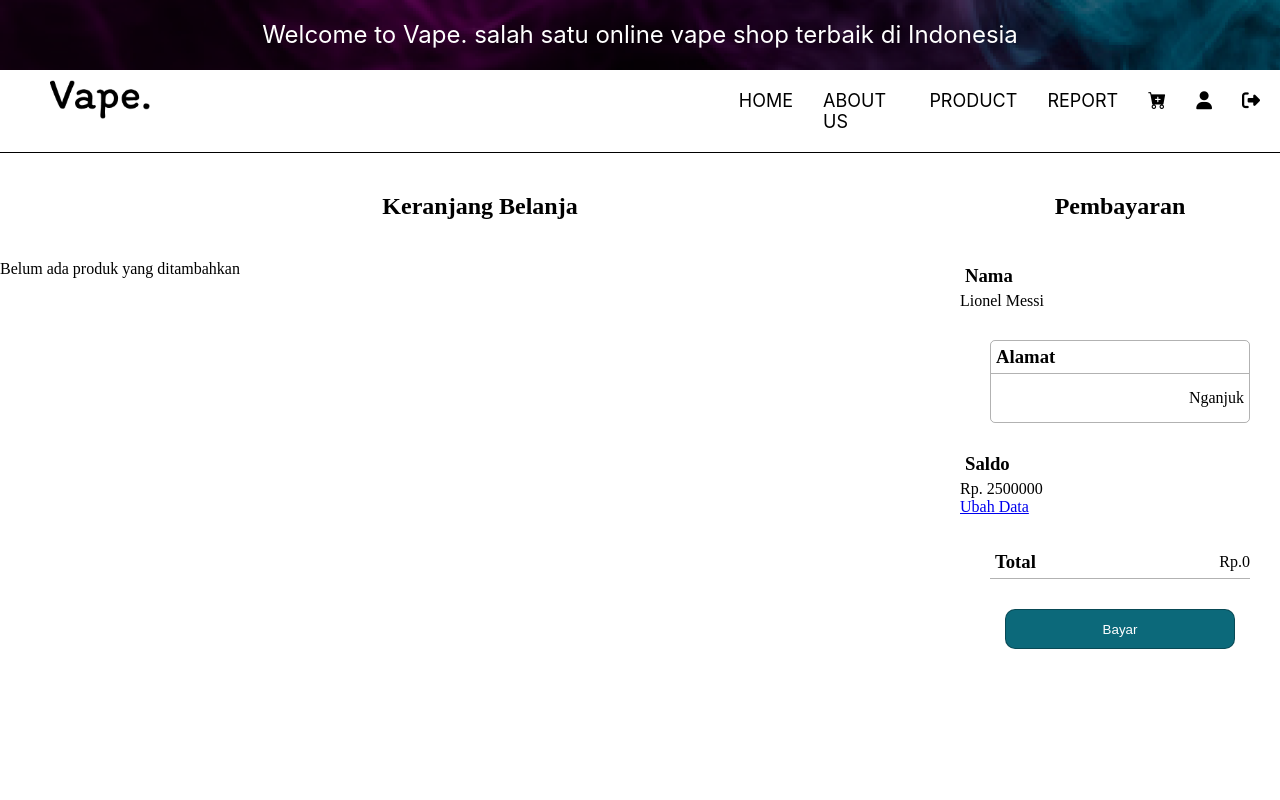
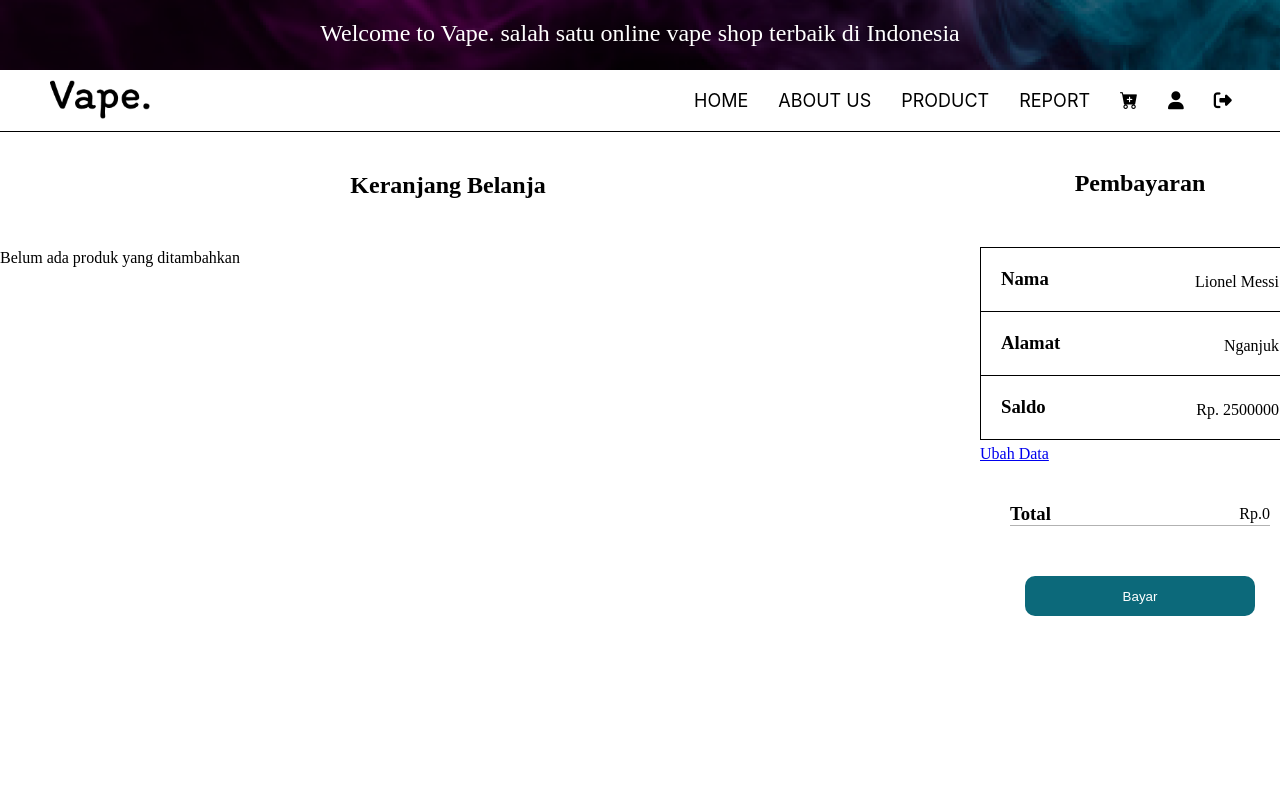
Before and after one commit to Albertna16/Final-Project-Pemweb, a PHP site: page /transaksi/keranjang.php in a window 1280 px wide. Run offline with PHP 8.4, Linux system fonts and the light colour scheme; a user stored in the database is signed in; data comes from the database, SQL or seed files in the repository; some libraries are stand-ins or nearby versions.

Commit message:
Update keranjang.css

```diff
--- a/Final Project/transaksi/keranjang.css
+++ b/Final Project/transaksi/keranjang.css
@@ -10,7 +10,6 @@
 header{
     background-image: url('image/header.png');
     height: 70px;
-    font-family: 'Inter', sans-serif;
     color: white;
     text-align: center;
 }
@@ -24,6 +23,7 @@ header p{
     display: flex;
     flex-direction: row;
     position: sticky;
+    width: 100%;
     top: 0;
     background-color: white;
     border-bottom: 1px solid black;
@@ -42,6 +42,7 @@ header p{
     margin-left: 50px;
 }
 
+
 .bar .tombol{
     display: flex;
     float: right;
@@ -49,13 +50,14 @@ header p{
     gap: 30px;
     font-size: 18px;
     margin: 20px;
-    margin-left: 17%;
+    margin-left: 10%;
     font-family: 'Inter', sans-serif;
 }
 
 .bar .tombol a{
     text-decoration: none;
     color: black;
+    transition: 0.3s;
 }
 
 .bar .tombol a:hover{
@@ -67,8 +69,10 @@ header p{
 .container {
     display: flex;
 }
+
 .container .keranjang {
-    width: 75%;
+    width: 70%;
+    height: 100%;
     display: flex;
     flex-direction: column;
 
@@ -125,6 +129,7 @@ header p{
     align-items: center;
     justify-content: center;
     background-color: #ffffff;
+    transition: 0.3s
 }
 .container .keranjang .item .jumlahItem a:hover{
     background-color: #6aa1ff;
@@ -147,37 +152,77 @@ header p{
 
 h2{
     text-align: center;
-    padding: 30px;
-    margin: 10px;
+    padding: 40px 30px 50px 30px;
 }
-h3{
-    text-align: left;
-    margin: 5px;
-}
+
 .container .pembayaran{
     display: flex;
+    margin-left: 960px;
     flex-direction: column;
     width: 25%;
+    position: fixed;
+    top: 130px;
+    padding: 0 20px 0 20px;
+    height: 100%;
 }
 
 
-.container .pembayaran .alamat{
+.container .pembayaran .data{
     display: flex;
     flex-direction: column;
-    margin: 30px ;
-    border: 1px solid rgba(0, 0, 0, 0.3);
-    border-radius: 5px;
+    border: 1px solid black;
 }
-.container .pembayaran .alamat p{
+
+.container .pembayaran .data .nama{
+    border-bottom: 1px solid black;
+}
+
+.container .pembayaran .data .nama h3{
+    padding: 20px 0 0 20px;
+    height: 40px;
+}
+
+.container .pembayaran .data .nama p{
     text-align: right;
-    padding: 15px 5px;
-    border-top: 1px solid rgba(0, 0, 0, 0.3);
+    margin-top: -35px;
+    padding: 0 20px 20px 0;
+
+}
+
+.container .pembayaran .data .alamat{
+    border-bottom: 1px solid black;
+}
+
+.container .pembayaran .data .alamat h3{
+    padding: 20px 0 0 20px;
+    height: 40px;
+}
+
+.container .pembayaran .data .alamat p{
+    text-align: right;
+    margin-top: -35px;
+    padding: 0 20px 20px 0;
+}
+
+.container .pembayaran .data .saldo h3{
+    padding: 20px 0 0 20px;
+    height: 40px;
+}
+
+.container .pembayaran .data .saldo p{
+    text-align: right;
+    margin-top: -35px;
+    padding: 0 20px 20px 0;
+}
+
+.container .pembayaran a{
+    padding-top: 5px;
 }
 
 .container .pembayaran .totalBayar{
     display: flex;
     flex-direction: row;
-    margin: 30px 30px 0 30px ;
+    margin: 40px 30px 0 30px ;
     border-bottom: 1px solid rgba(0, 0, 0, 0.3);
     align-items: center;
     justify-content: space-between;
@@ -204,14 +249,13 @@ h3{
     width: 230px;
     border-radius: 10px;
     background-color: #0C697A;
-    border: 1px solid rgba(0, 0, 0, 0.3);
-    text-decoration: none;
+    border-style: none;
     color: white;
-    transition: 0.2s;
-    margin-top: 30px;
+    transition: 0.3s;
+    margin-top: 50px;
 }
 
 .container .pembayaran .button-choice button:hover{
-    background-color: white;
-    color: black;
+    background-color: black;
+    color: white;
 }
```
